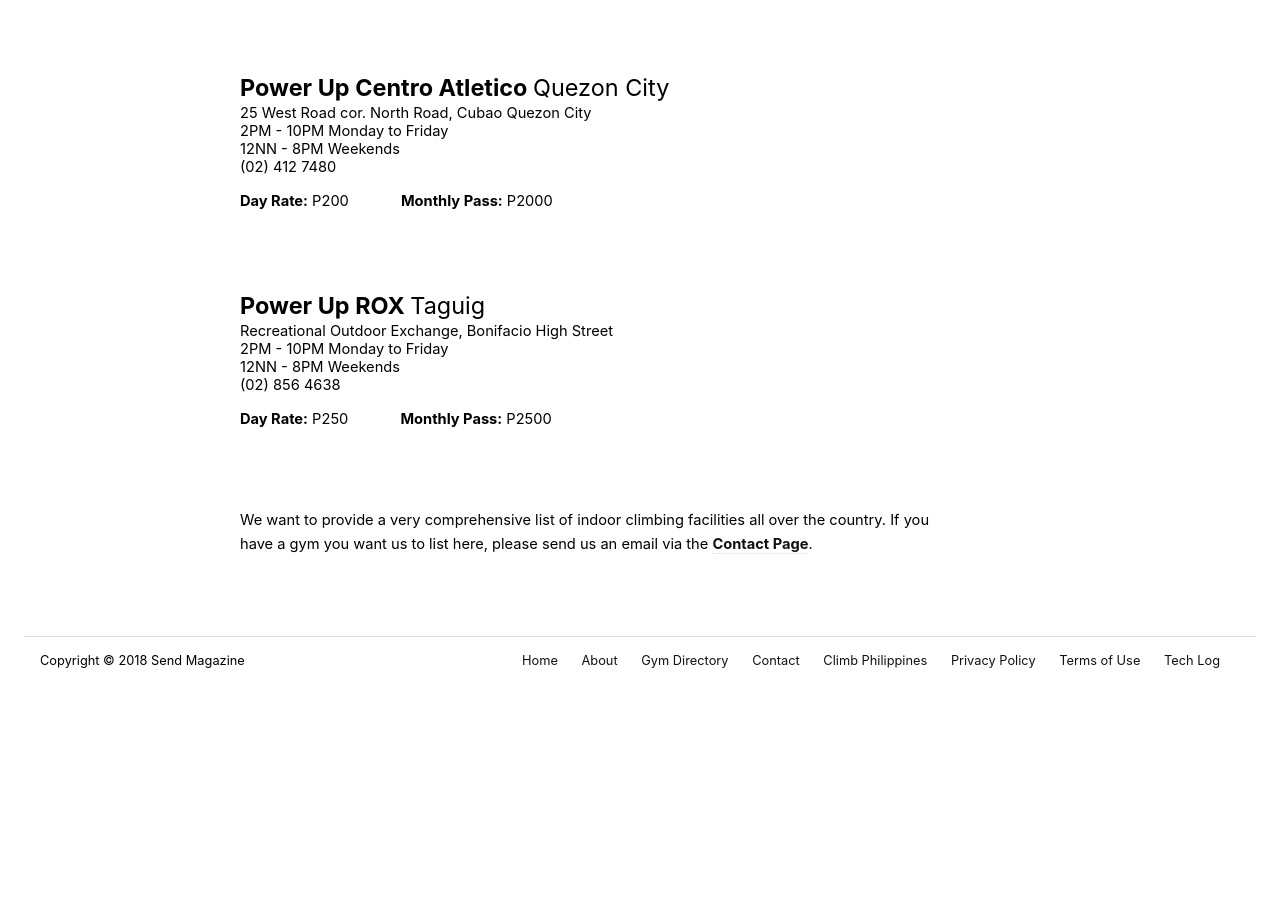
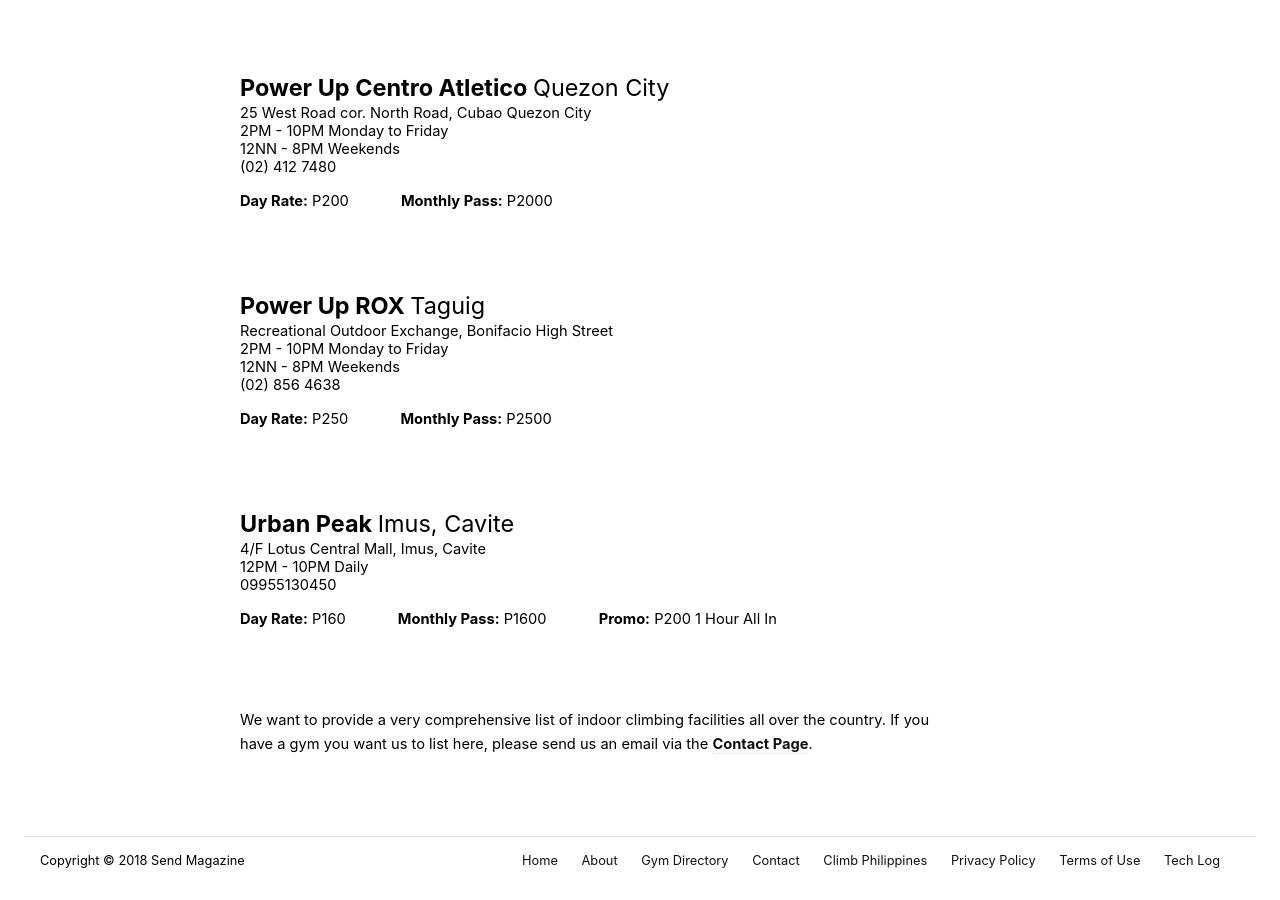
Before and after one commit to nickaguilos/sendmagazine, a Jekyll site: the page built from directory.md, in a window 1280 px wide and 900 px high, scrolled down 1483 px. Built offline with Jekyll 4.4.1, drawn with Linux system fonts in a browser that asks for light colours; nearby versions of some CDN libraries; before the commit the page ends 2183 px from its top, so only the background shows below that.

Commit message:
adding Urban Peak to directory

```diff
--- a/directory.md
+++ b/directory.md
@@ -183,6 +183,29 @@ image: /assets/images/og-image.jpg
 		</div>
 	</article>
 
+	<article>
+		<h2>Urban Peak <span>Imus, Cavite</span></h2>
+		<span>
+			4/F Lotus Central Mall, Imus, Cavite<br>
+			12PM - 10PM Daily <br>
+			09955130450
+		</span>
+
+		<div class="rates">
+			<span>
+				<strong>Day Rate:</strong> P160
+			</span>
+
+			<span>
+				<strong>Monthly Pass:</strong> P1600
+			</span>
+
+			<span>
+				<strong>Promo:</strong> P200 1 Hour All In
+			</span>
+		</div>
+	</article>
+
 	<div class="link-to-contact">
 		<p>
 			We want to provide a very comprehensive list of indoor climbing facilities all over the country. If you have a gym you want us to list here, please send us an email via the <strong><a href="contact.html">Contact Page</a></strong>.
```
